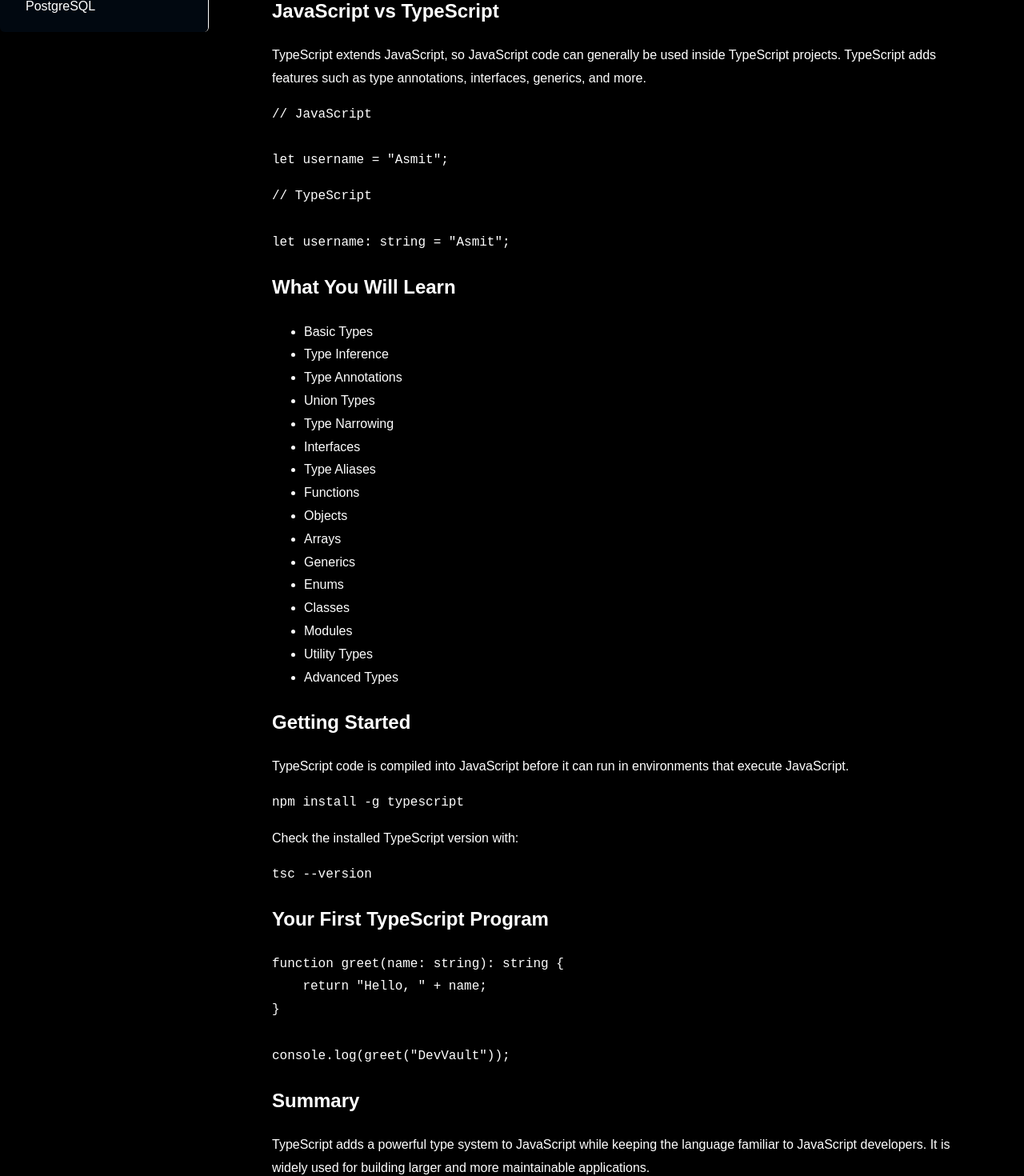
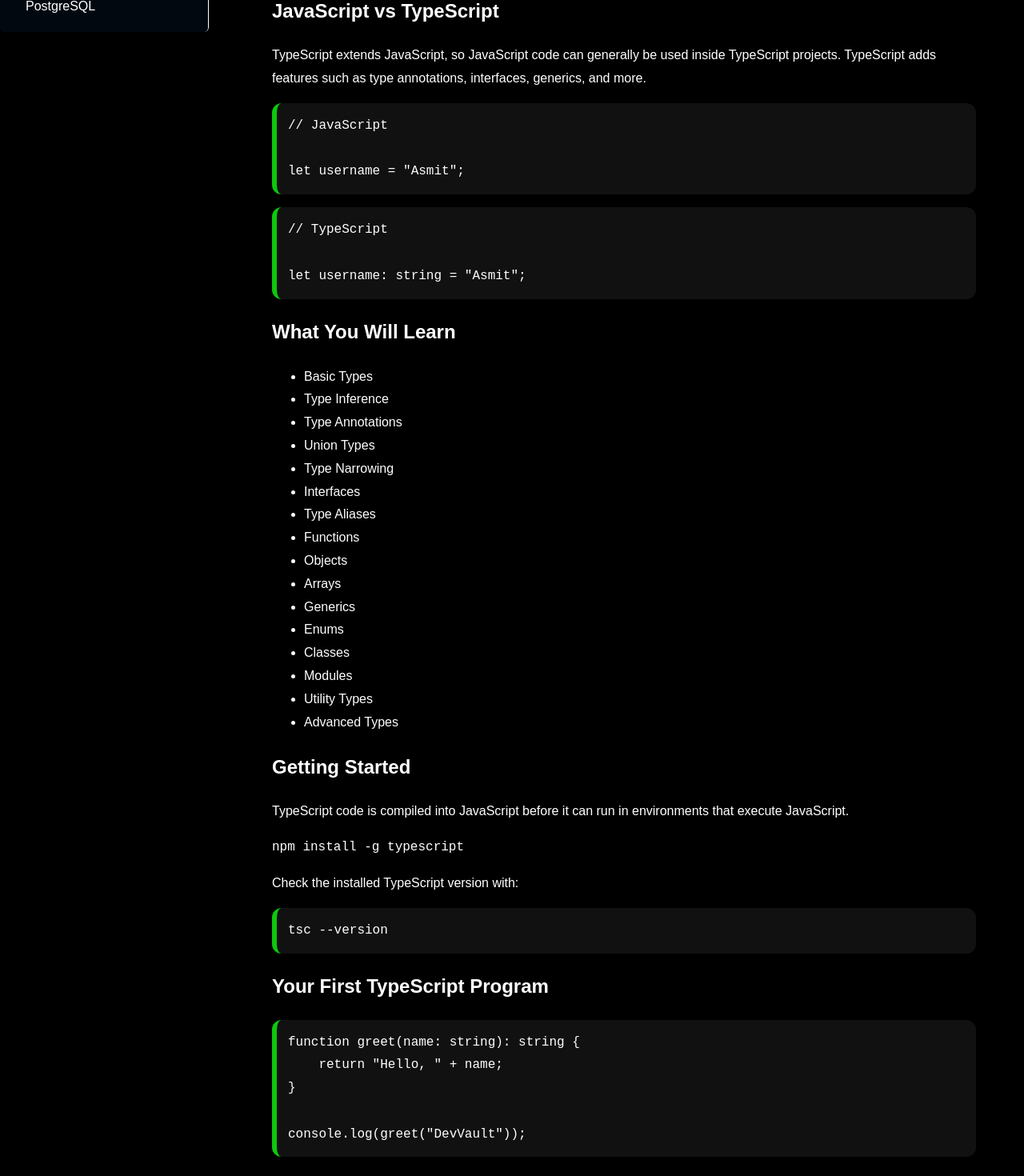
Before and after one commit to asmitbiswas/Project-Next-JS, a Next.js app in the folder app/: page /TypeScript in a window 1280 px wide. Shown: the part 800-2270 px from the top of the page at 80% size. Built offline with nearby package versions, Linux system fonts and the light colour scheme.

Commit message:
Improved Layout

```diff
--- a/app/app/(categories)/TypeScript/page.tsx
+++ b/app/app/(categories)/TypeScript/page.tsx
@@ -52,13 +52,27 @@ console.log(age);`}
                 such as type annotations, interfaces, generics, and more.
             </p>
 
-            <pre>
+            <pre
+              style={{
+                background:"#111",
+                padding:"14px",
+                borderLeft:"6px solid rgb( 13 200 13 )",
+                borderRadius:"12px"
+            }}
+            >
 {`// JavaScript
 
 let username = "Asmit";`}
             </pre>
 
-            <pre>
+            <pre
+              style={{
+                background:"#111",
+                padding:"14px",
+                borderLeft:"6px solid rgb( 13 200 13 )",
+                borderRadius:"12px"
+            }}
+            >
 {`// TypeScript
 
 let username: string = "Asmit";`}
@@ -100,13 +114,27 @@ let username: string = "Asmit";`}
                 Check the installed TypeScript version with:
             </p>
 
-            <pre>
+            <pre
+              style={{
+                background:"#111",
+                padding:"14px",
+                borderLeft:"6px solid rgb( 13 200 13 )",
+                borderRadius:"12px"
+            }}
+            >
 {`tsc --version`}
             </pre>
 
             <h2>Your First TypeScript Program</h2>
 
-            <pre>
+            <pre
+              style={{
+                background:"#111",
+                padding:"14px",
+                borderLeft:"6px solid rgb( 13 200 13 )",
+                borderRadius:"12px"
+            }}
+            >
 {`function greet(name: string): string {
     return "Hello, " + name;
 }
```
